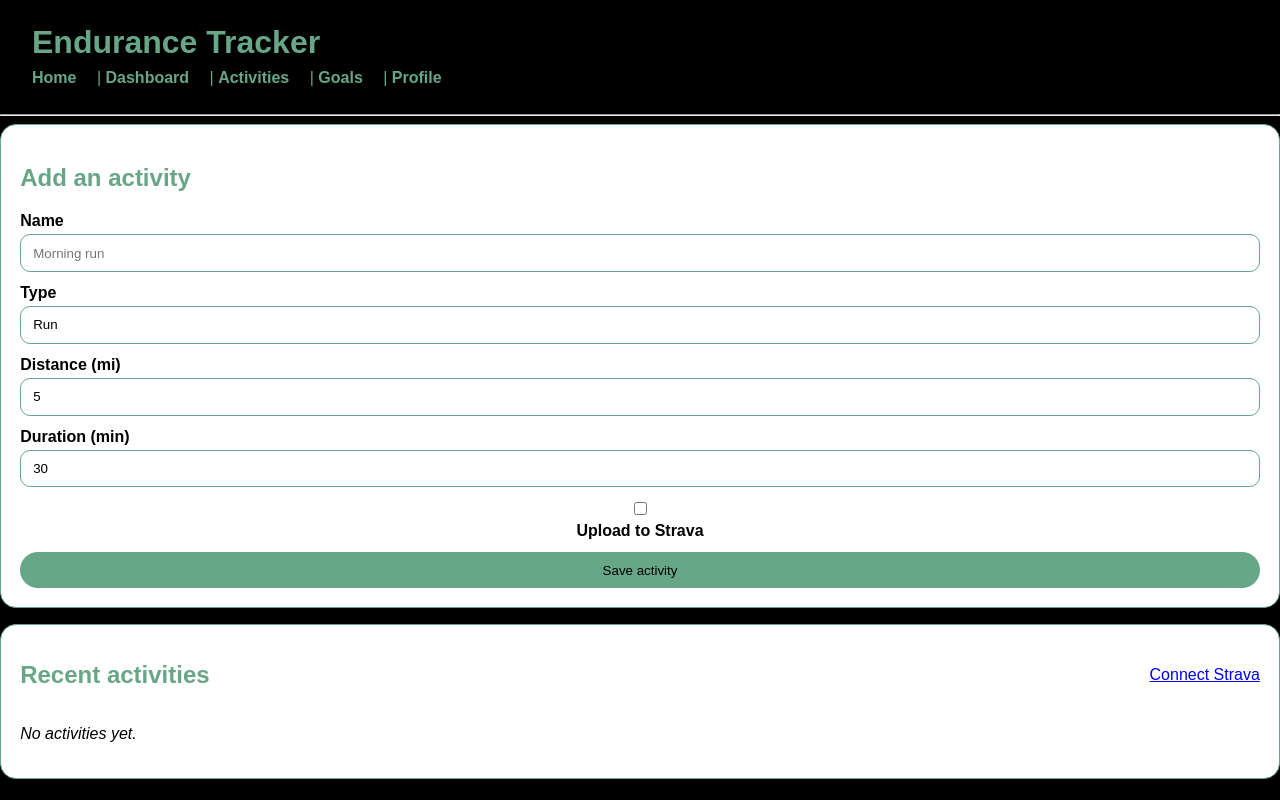
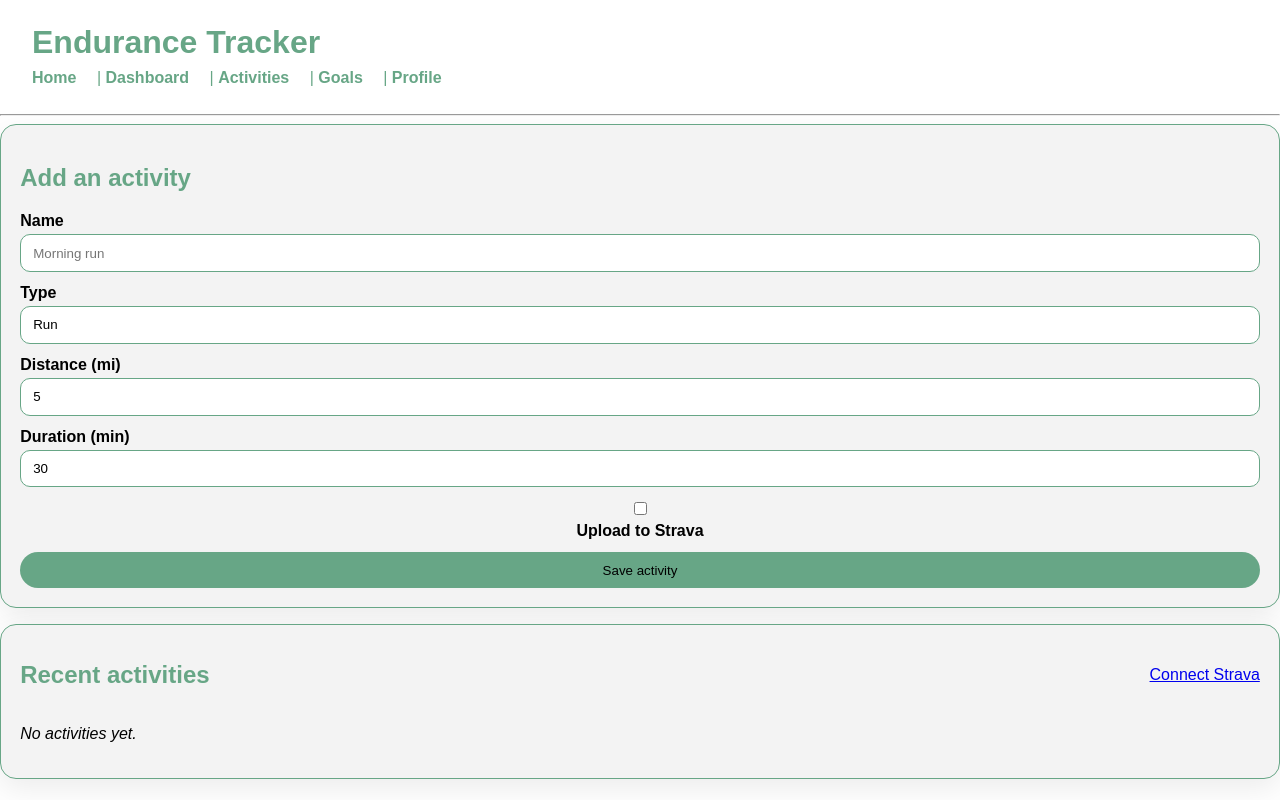
Before and after one commit to Quemmons/Endurance-Training-Tracker, a Flask app: page /activities in a window 1280 px wide. Run offline with Flask 3, Linux system fonts and the light colour scheme.

Commit message:
Describe what you changed

```diff
--- a/static/css/styles.css
+++ b/static/css/styles.css
@@ -2,7 +2,7 @@ body {
   min-height: 100vh;
   font-family: Arial, sans-serif;
   margin: 0;
-  background: #000000;
+  background: #ffffff;
   color: #67A686;
 }
 
@@ -30,11 +30,11 @@ main {
 }
 
 .panel {
-  background: #ffffff;
+  background: #f3f3f3;
   border: 1px solid #67A686;
   border-radius: 16px;
   padding: 1.2rem;
-  box-shadow: 0 10px 30px rgba(0, 0, 0, 0.2);
+  box-shadow: 0 10px 30px rgba(0, 0, 0, 0.08);
   margin-bottom: 1rem;
 }
 
```
